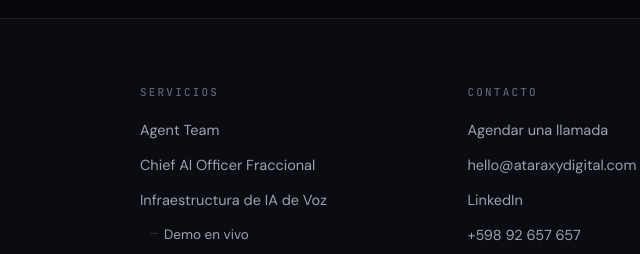
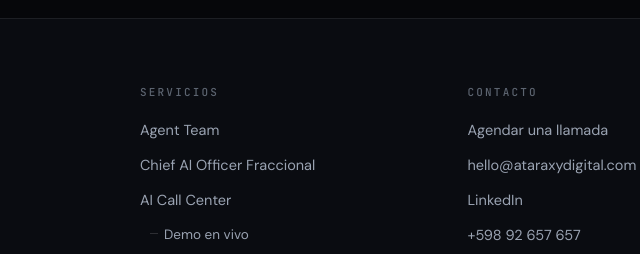
Before and after one commit to ataraxy-digital/ataraxy-sprint, a website: page es/index.html in a window 1280 px wide. Shown: the part 5354-5608 px from the top of the page, 415-1055 px from the left. Drawn offline with Linux system fonts and the light colour scheme.

Commit message:
Rename Voice AI to AI Call Center

```diff
--- a/es/index.html
+++ b/es/index.html
@@ -422,7 +422,7 @@ footer{border-top:1px solid var(--line);padding:64px 0 44px;background:var(--bg-
         <div class="nav-dd-menu">
           <a href="https://team.ataraxydigital.com/">Agent Team</a>
           <a href="https://caio.ataraxydigital.com/">Fractional CAIO</a>
-          <a href="https://voice.ataraxydigital.com/">Voice AI</a>
+          <a href="https://voice.ataraxydigital.com/">AI Call Center</a>
           <a class="nav-dd-sub" href="https://voice-demo.ataraxydigital.com/">Live demo</a>
           <a href="https://portcoai.ataraxydigital.com/">AI for PE / VC</a>
           <a href="https://sprint.ataraxydigital.com/">AI Sprint</a>
@@ -643,7 +643,7 @@ footer{border-top:1px solid var(--line);padding:64px 0 44px;background:var(--bg-
         <h4>Servicios</h4>
         <a href="https://team.ataraxydigital.com/">Agent Team</a>
         <a href="https://caio.ataraxydigital.com" target="_blank" rel="noopener">Chief AI Officer Fraccional</a>
-        <a href="https://voice.ataraxydigital.com" target="_blank" rel="noopener">Infraestructura de IA de Voz</a>
+        <a href="https://voice.ataraxydigital.com" target="_blank" rel="noopener">AI Call Center</a>
         <a class="foot-sub" href="https://voice-demo.ataraxydigital.com/" target="_blank" rel="noopener">Demo en vivo</a>
         <a href="https://portcoai.ataraxydigital.com" target="_blank" rel="noopener">IA para Portafolios PE / VC</a>
         <a href="https://sprint.ataraxydigital.com/">AI Sprint</a>
```
Also changed, not shown: index.html (+2 -2 lines), pt/index.html (+2 -2 lines), zh/index.html (+2 -2 lines).
